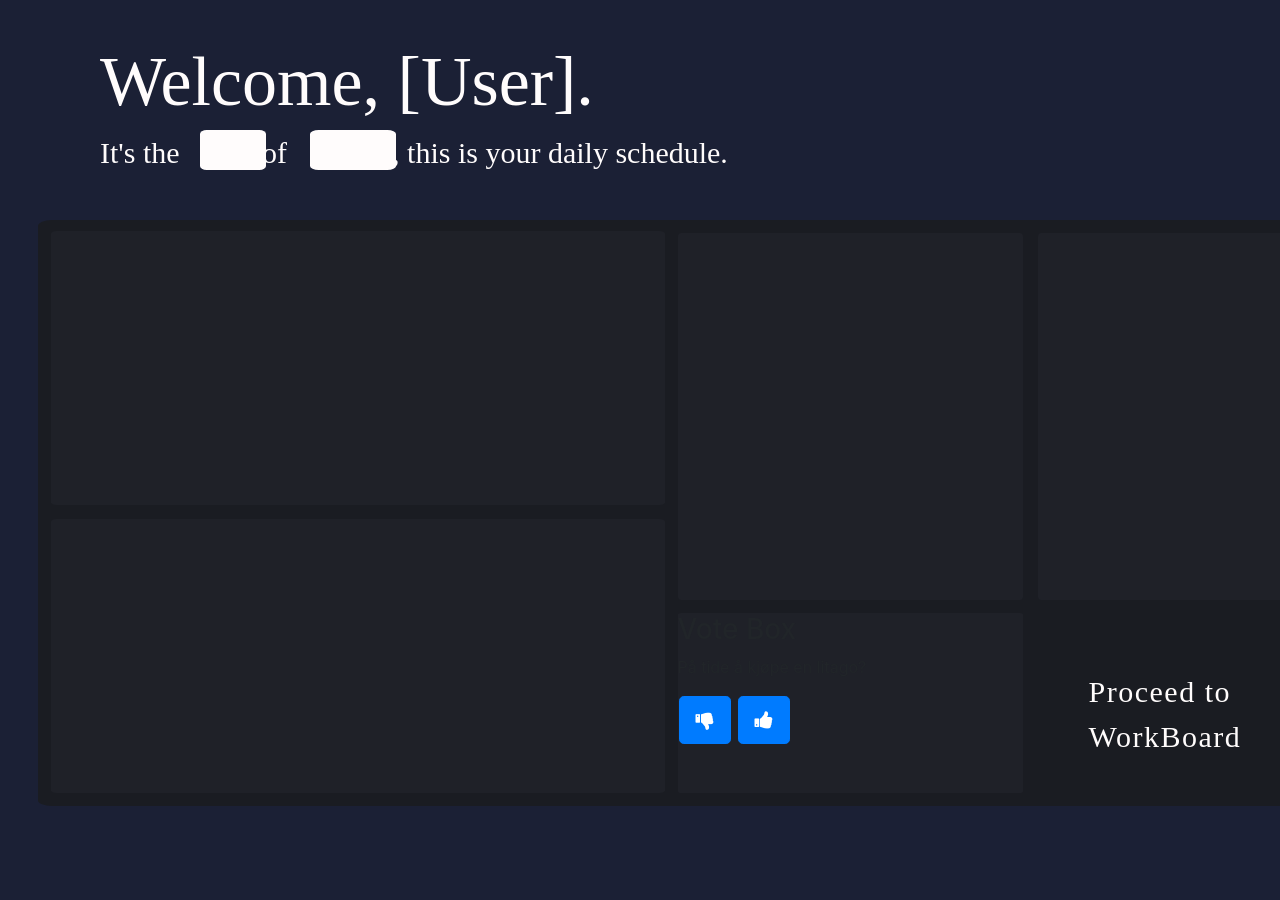
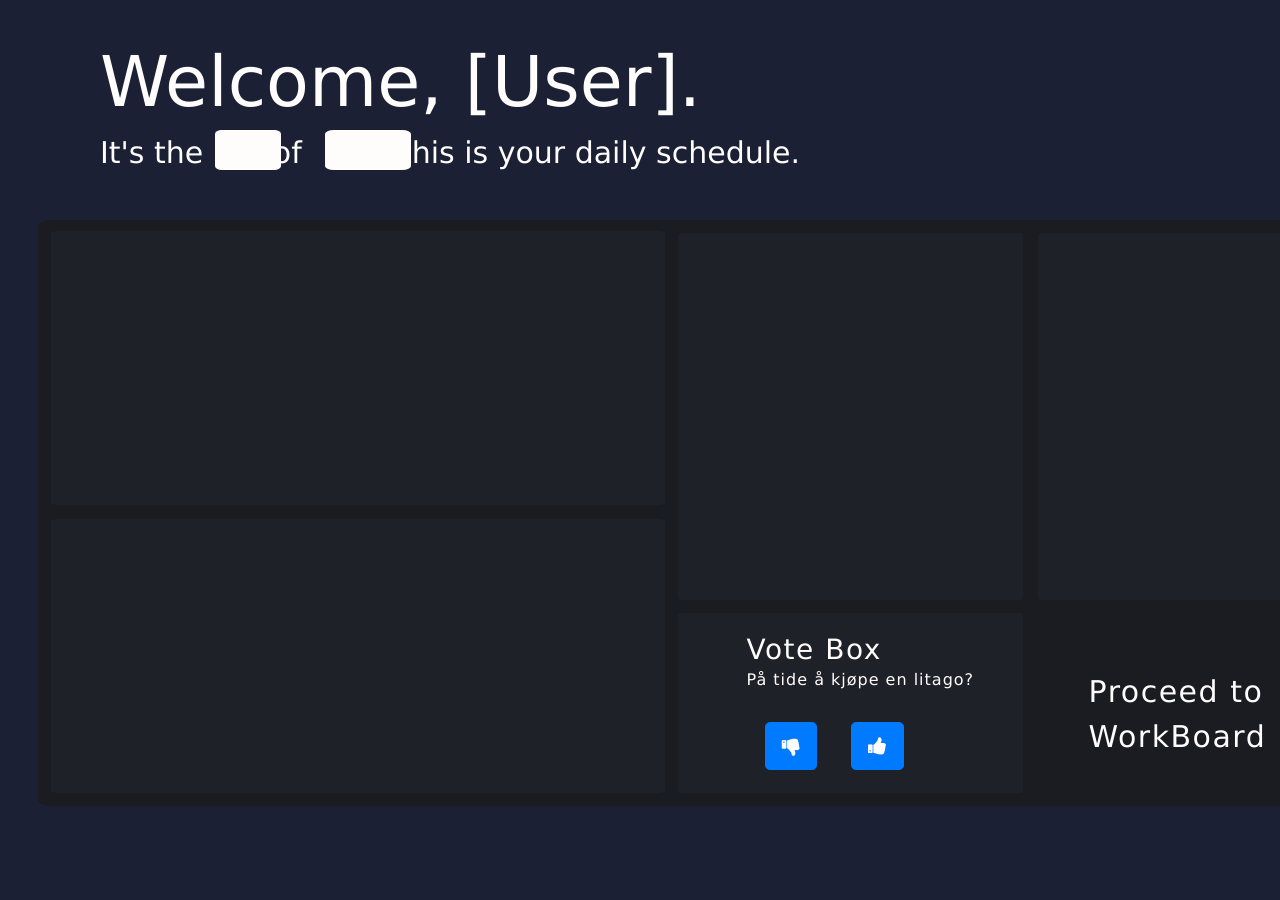
Before and after one commit to gruppe-44/gruppe-44, a PHP site: page /Dash.html in a window 1280 px wide; the page is wider, and only the part inside the window is pictured. Run offline with PHP 8.4, Linux system fonts and the light colour scheme.

Commit message:
voteknapper og font

```diff
--- a/Intro/Dash.css
+++ b/Intro/Dash.css
@@ -1,4 +1,5 @@
-body{
+body *{
+    font-family: 'verdana', sans-serif;
     margin:0px;
 }
 
@@ -14,7 +15,6 @@ main{
 
 #welcome{
     position: absolute;
-    font-family: Avenir Next;
     color: rgb(255,252,252);
     font-size: 70px;
     left: 100px;
@@ -23,7 +23,6 @@ main{
 
 #welcome-text{
     position: absolute;
-    font-family: Avenir Next;
     color: rgb(255,252,252);
     font-size: 30px;
     left: 100px;
@@ -32,9 +31,9 @@ main{
 
 .dateBack{
     position: absolute;
+    margin-left: 1.2%;
     background-color: rgb(255,252,252);
     border-radius: 10%;
-    font-family: Avenir Next;
     font-size: 30px;
     text-align: center;
 }
@@ -112,11 +111,42 @@ main{
 
 /* Hans' Vote Box */
 
-.lol {
-    color: white;
+.vote {
+    position:absolute;
+    margin-left: 20px;
+    color: rgb(255,252,252);
+}
+
+#voteHeader {
+    position:absolute;
+    margin-left: 20%;
+    margin-top: 20px;
+    color: rgb(255,252,252);
+    letter-spacing: 1.5px;
+}
+
+#voteText{
+    position: absolute;
+    margin-left: 20%;
+    margin-top: 55px;
+    letter-spacing: 1px;
+}
+
+.thumbdown {
+    left: 25%;
+    top: 60%;
+    position: relative;
+}
+
+.thumbup{
+    left: 50%;
+    top: 60%;
+    position:absolute;
+    color: rgb(255,252,252);
 }
 
  .rating {
+    position: absolute;
     display: inline-block;
     width: 100%;
     margin-top: 40px;
@@ -144,9 +174,6 @@ main{
     transform: scale(1.1);
   }
 
-  .active {
-    color:;
-  }
 
 /* Hans' Vote Box */
 
@@ -183,7 +210,6 @@ main{
 
 #proceedText{
     position: absolute;
-    font-family: Avenir Next;
     letter-spacing: 1.5px;
     color: #FFFCFC;
     font-weight: 400;
--- a/Intro/Dash.html
+++ b/Intro/Dash.html
@@ -5,7 +5,6 @@
     <link rel="Stylesheet" type="text/css" href="Dash.css">
     <link rel="stylesheet" href="https://cdnjs.cloudflare.com/ajax/libs/font-awesome/4.7.0/css/font-awesome.min.css">
     <link rel="stylesheet" href="https://stackpath.bootstrapcdn.com/bootstrap/4.3.1/css/bootstrap.min.css" integrity="sha384-ggOyR0iXCbMQv3Xipma34MD+dH/1fQ784/j6cY/iJTQUOhcWr7x9JvoRxT2MZw1T" crossorigin="anonymous">
-
     <script src="https://ajax.googleapis.com/ajax/libs/jquery/3.4.0/jquery.min.js"></script>
     <script src="https://cdnjs.cloudflare.com/ajax/libs/popper.js/1.14.7/umd/popper.min.js" integrity="sha384-UO2eT0CpHqdSJQ6hJty5KVphtPhzWj9WO1clHTMGa3JDZwrnQq4sF86dIHNDz0W1" crossorigin="anonymous"></script>
      <script src="https://stackpath.bootstrapcdn.com/bootstrap/4.3.1/js/bootstrap.min.js" integrity="sha384-JjSmVgyd0p3pXB1rRibZUAYoIIy6OrQ6VrjIEaFf/nJGzIxFDsf4x0xIM+B07jRM" crossorigin="anonymous"></script>
@@ -19,8 +18,8 @@
             <!--Overhead-->
 
             <h2 id="welcome">Welcome, [User].</h2>
-            <p id="welcome-text">It's the<span style="opacity:0;">_____ </span>of
-                <span style="opacity:0;"> ______.</span>, this is your daily schedule.</p>
+            <p id="welcome-text">It's the<span style="opacity:0;">____ </span>of
+                <span style="opacity:0;"> ____.</span>, this is your daily schedule.</p>
             <div class="dateBack" id="numberBack"></div>
             <div class="dateBack" id="monthBack"></div>
 
@@ -38,16 +37,15 @@
             <!--Hans' Vote Box-->
 
 
-            <!--Thumbs down-->
+            <!--Thumbs-->
 
                 <div class="vote" id="voteHeader" ><h3>Vote Box</h3></div>
                 <div class="vote" id="voteText" ><p>På tide å kjøpe en litago?</p></div>
 
 
                     <button type="button"
-                      class="thumbup btn btn-primary btn-lg fa fa-thumbs-down fa-3x like" >
+                      class="thumbdown btn btn-primary btn-lg fa fa-thumbs-down fa-3x like" >
                     </button>
-
 
                     <button type="button"
                     class="thumbup btn btn-primary btn-lg fa fa-thumbs-up fa-3x like">
--- a/Intro/JavaScript.js
+++ b/Intro/JavaScript.js
@@ -1,7 +1,17 @@
 $(document).ready(function() {
 
-$('.thumbup').on('click', function() {
+$('.thumbup',).on('click', function() {
+    var cnt=0;
+    var btn = $(this);
+    btn.button('loading');
+    setTimeout(function () {
+        cnt++;
+        btn.button('reset');
+        btn.text('  ' + cnt);
+    });
+});
 
+$('.thumbdown',).on('click', function() {
     var cnt=0;
     var btn = $(this);
     btn.button('loading');
```
